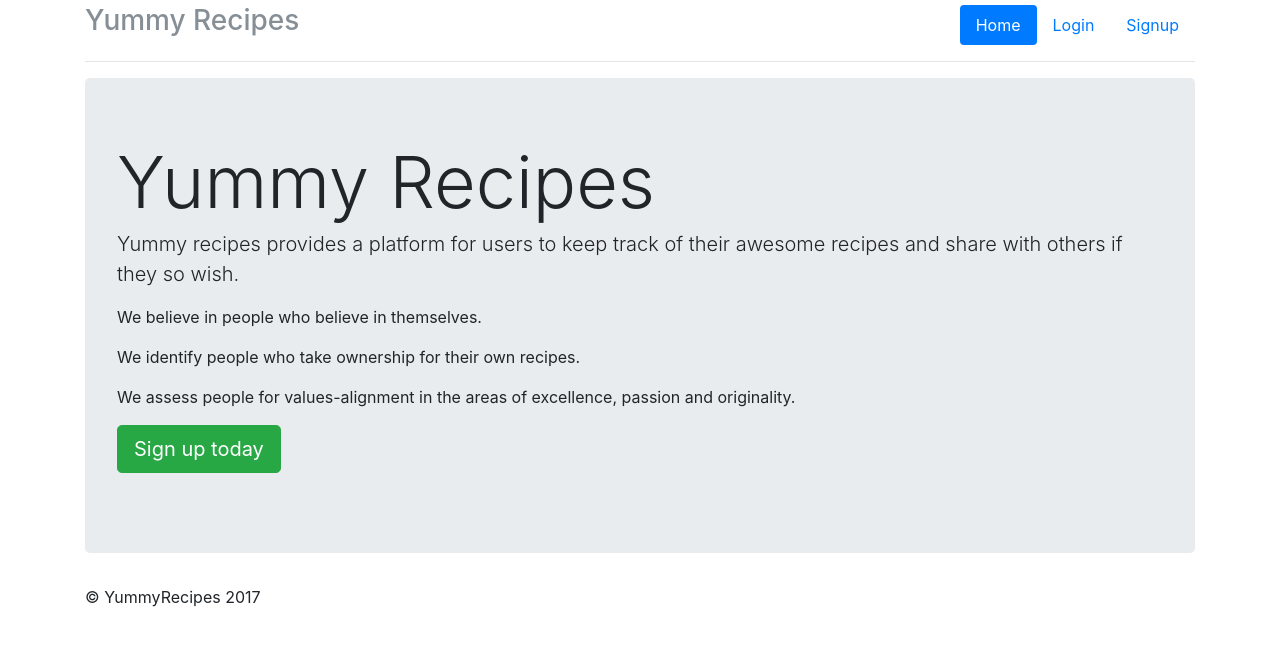
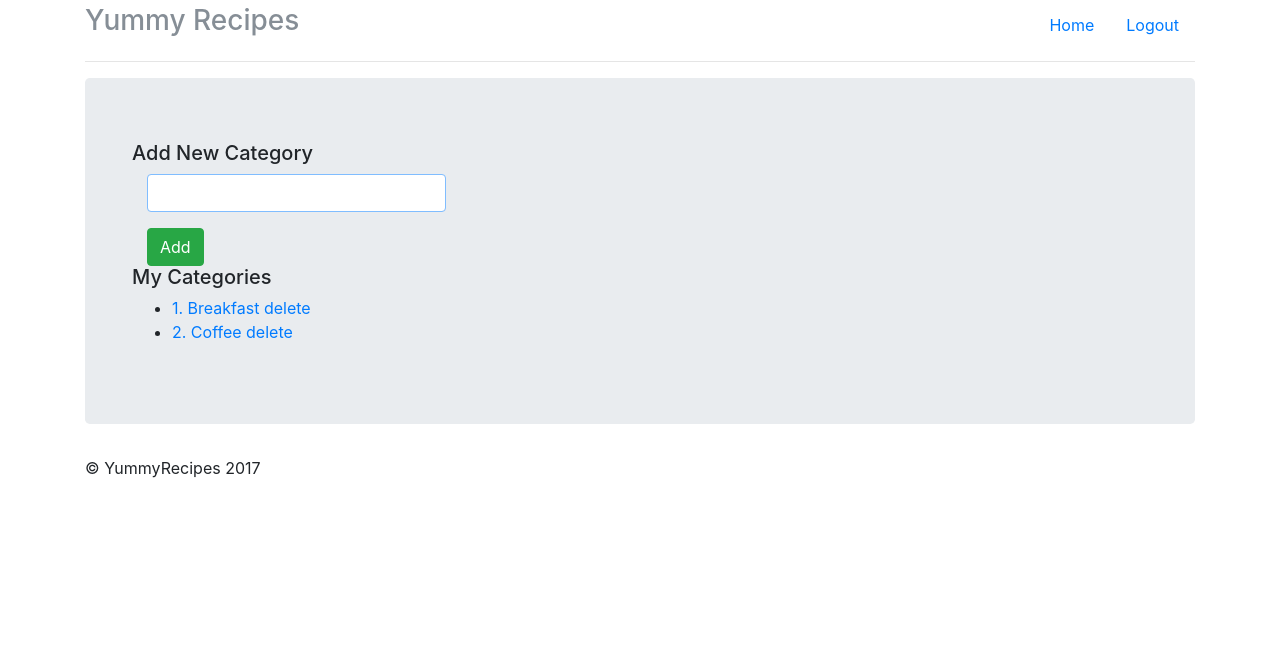
Before and after one commit to ThubiMaina/yummyrecipes, a plain HTML site: page designs/UI/category.html in a window 1280 px wide. Drawn offline with Linux system fonts and the light colour scheme.

Commit message:
Creates category name

```diff
--- a/designs/UI/category.html
+++ b/designs/UI/category.html
@@ -13,13 +13,10 @@
                 <nav>
                     <ul class="nav nav-pills float-right">
                         <li class="nav-item">
-                            <a class="nav-link active" href="index.html">Home <span class="sr-only">(current)</span></a>
+                            <a class="nav-link" href="index.html">Home</a>
                         </li>
                         <li class="nav-item">
-                            <a class="nav-link" href="login.html">Login</a>
-                        </li>
-                        <li class="nav-item">
-                            <a class="nav-link" href="signup.html">Signup</a>
+                            <a class="nav-link" href="login.html">Logout</a>
                         </li>
                     </ul>
                 </nav>
@@ -27,12 +24,26 @@
             </div>
             <hr>
             <div class="jumbotron">
-                <h2 class="display-3">Yummy Recipes</h2>
-                <p class="lead">Yummy recipes provides a platform for users to keep track of their awesome recipes and share with others if they so wish.</p>
-                <p>We believe in people who believe in themselves.</p>
-                <p>We identify people who take ownership for their own recipes.</p>
-                <p>We assess people for values-alignment in the areas of excellence, passion and originality.</p>
-                <p><a class="btn btn-lg btn-success" href="signup.html" role="button">Sign up today</a></p>
+                <div class="panel panel-info col-sm-offset-3 col-sm-6">
+                    <h5>Add New Category</h5>
+                        <form action="" class="form-horizontal" method="" name="shoplistadd">
+                            <div class="form-group" style="margin-top:10px;">
+                                <div class="col-sm-offset-2 col-sm-8">
+                                    <input type="text" class="form-control" value="" name="catname" autocomplete="off" autofocus required/>
+                                </div>
+                            </div>
+                            <div class="col-sm-offset-7 col-sm-10">
+                                <button type="submit" name="add" class="btn btn-success">Add</button>
+                            </div>
+                        </form>
+                    <h5>My Categories</h5>
+                        <div>
+                            <ul class="">
+                                <li><a href="recipe.html"> 1. Breakfast</a>   <a href="">  delete</a></li>
+                                <li><a href="recipe.html"> 2. Coffee</a>    <a href="">  delete</a></li>
+                            </ul>
+                        </div>
+                </div>
             </div>
             <footer class="footer">
                 <p>&copy; YummyRecipes 2017</p>
```
